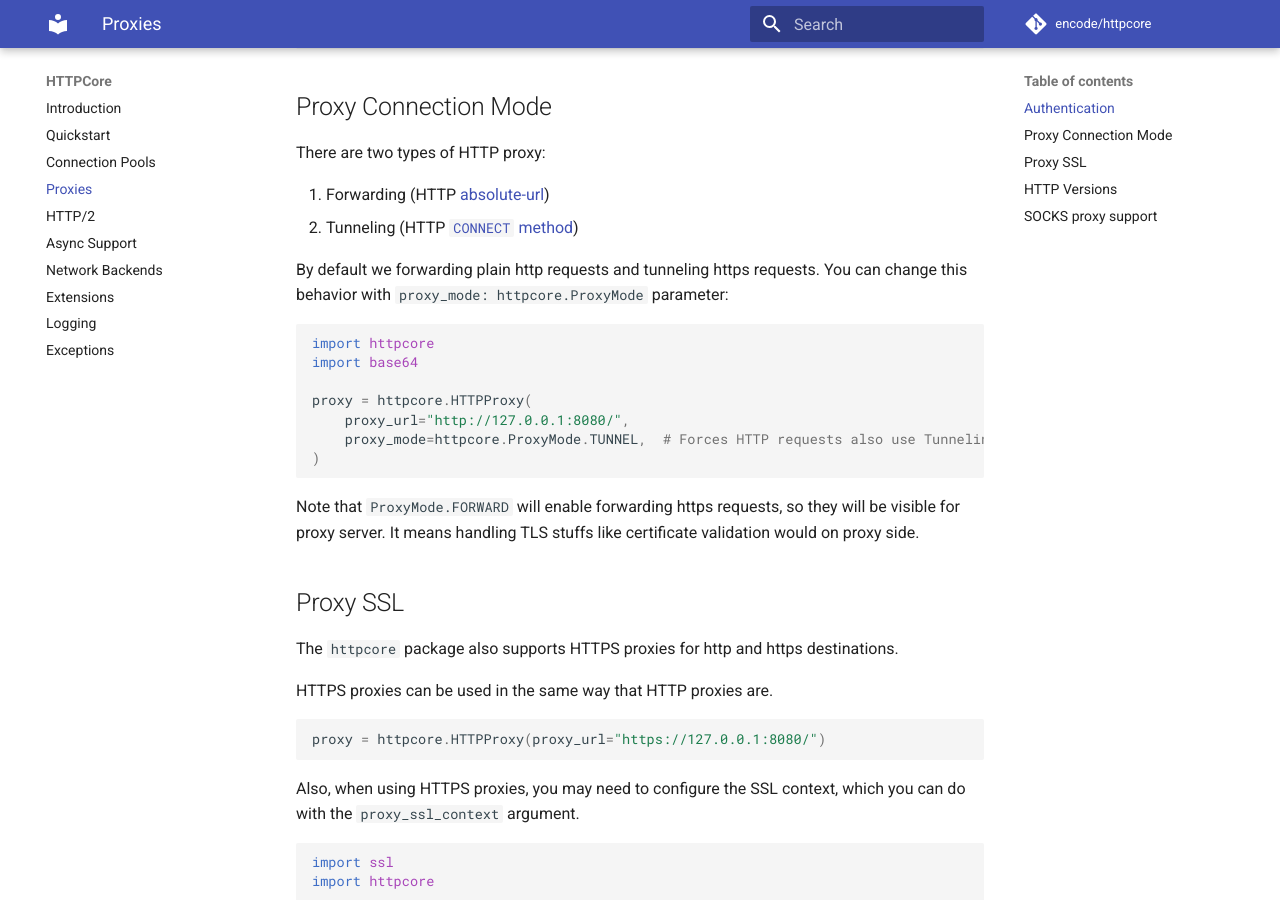
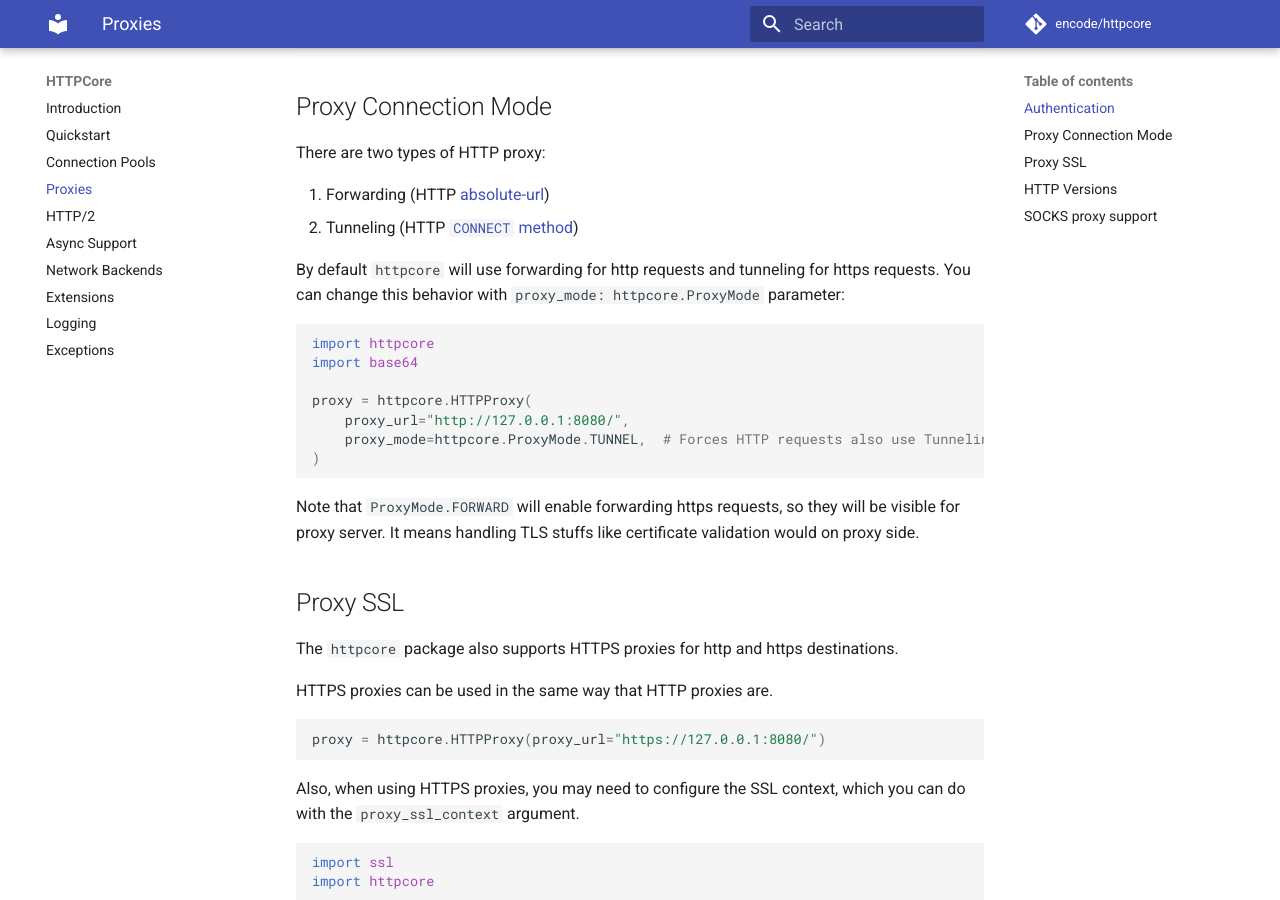
Before and after one commit to encode/httpcore, an MkDocs documentation site: the page built from docs/proxies.md, in a window 1280 px wide and 900 px high, scrolled down 1191 px. Built offline with MkDocs 1.6.1 and Material for MkDocs 9.7.7, drawn with Linux system fonts in a browser that asks for light colours; comment, search, counter and statistics services are not loaded.

Commit message:
Update docs/proxies.md
Co-authored-by: Tom Christie <tom@tomchristie.com>

````diff
--- a/docs/proxies.md
+++ b/docs/proxies.md
@@ -58,7 +58,7 @@ There are two types of HTTP proxy:
 1. Forwarding (HTTP [absolute-url](https://tools.ietf.org/html/rfc7230#section-5.3.2))
 2. Tunneling (HTTP [`CONNECT` method](https://tools.ietf.org/html/rfc7231#section-4.3.6))
 
-By default we forwarding plain http requests and tunneling https requests.
+By default `httpcore` will use forwarding for http requests and tunneling for https requests.
 You can change this behavior with `proxy_mode: httpcore.ProxyMode` parameter:
 ```py
 import httpcore
````
